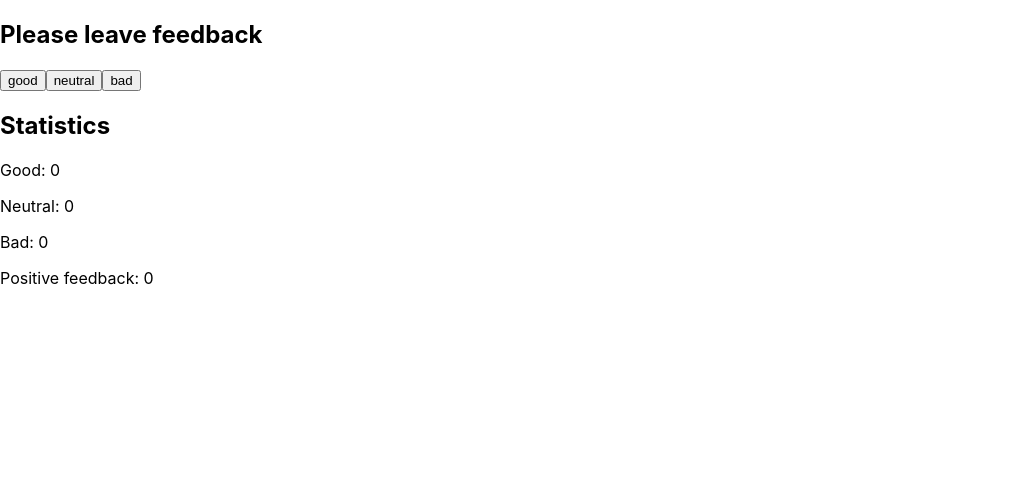
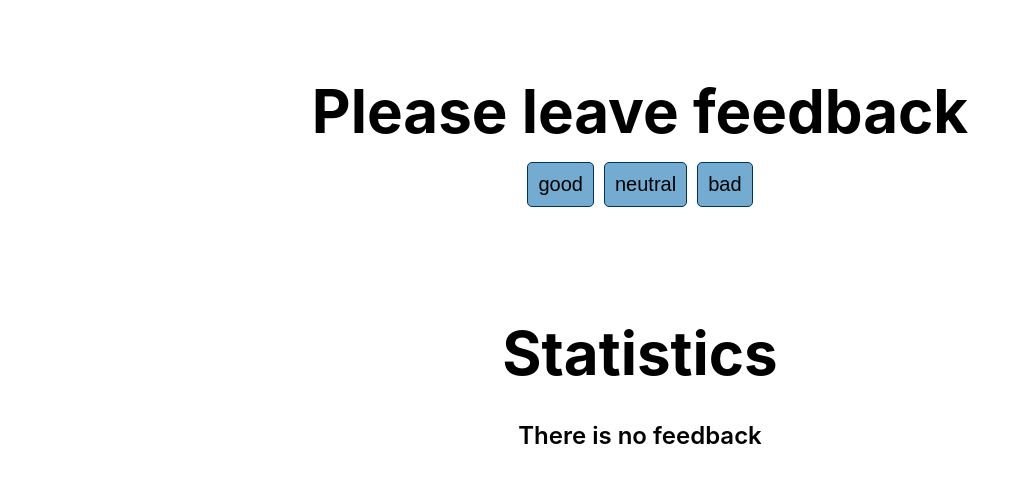
Before and after one commit to AcOo0/goit-react-hw-02-feedback, a React (Create React App) app: page / in a window 1280 px wide. Shown: the top 482 px of the page, without its empty margins (0-1031 px from the left). Built offline with nearby package versions, Linux system fonts and the light colour scheme.

Commit message:
Update homeWork

```diff
--- /dev/null
+++ b/src/components/Feedback/Block/Block.jsx
@@ -0,0 +1,12 @@
+import styles from './block.module.css';
+
+const Block = ({ title, children }) => {
+    return (
+        <div className={styles.block}>
+            <h3 className={styles.blockTitle}>{title}</h3>
+            {children}
+        </div>
+    )
+}
+
+export default Block
--- /dev/null
+++ b/src/components/Feedback/Block/block.module.css
@@ -0,0 +1,10 @@
+.block {
+  text-align: center;
+  padding: 15px;
+}
+
+.blockTitle {
+  font-size: 60px;
+  font-weight: bold;
+  margin-bottom: 15px;
+}
--- a/src/components/Feedback/Feedback.jsx
+++ b/src/components/Feedback/Feedback.jsx
@@ -1,8 +1,11 @@
 import { Component } from 'react';
 
+import Block from './Block/Block';
+import FeedbackOptions from './FeedbackOptions/FeedbackOptions';
+import Statistics from './Statistics/Statistics';
+import Notification from './Notification/Notification';
 
-
-import styles from './feedback.modules.css';
+import styles from './feedback.module.css';
 
 class Feedback extends Component {
     static feedbackOptions = ['good', 'neutral', 'bad']
@@ -28,7 +31,7 @@ class Feedback extends Component {
         return Number(((value / total) * 100).toFixed(2));
     }
 
-    leaveFeedback(keyName) {
+    leaveFeedback = (keyName) => {
         this.setState(prevState => {
             return {
                 [keyName]: prevState[keyName] + 1
@@ -39,27 +42,18 @@ class Feedback extends Component {
     render() {
         const { good, neutral, bad } = this.state;
 
-        const buttonElements = Feedback.feedbackOptions.map(name => <button onClick={(()=> this.leaveFeedback(name))} key={name}>{name}</button>)
-
-        // const total = this.calcTotal();
+        const total = this.calcTotal();
 
         const positivePercentage = this.calcPercentage("good");
 
         return (
             <div className={styles.wrapper}>
-                <div className={styles.block}>
-                    <h2 className={styles.blockTitle}>Please leave feedback</h2>
-                    {buttonElements}
-                </div>
-                <h2 className={styles.blockTitle}>Statistics</h2>
-                <p>Good: {good}</p>
-                <p>Neutral: {neutral}</p>
-                <p>Bad: {bad}</p>
-                <p>Positive feedback: {positivePercentage}</p>
-                <div>
-
-                </div>
-            </div>
+                <Block title='Please leave feedback' >
+                    <FeedbackOptions options={Feedback.feedbackOptions} leaveFeedback={this.leaveFeedback}/>
+                </Block>
+                <Block title='Statistics'>
+                    {this.calcTotal() ? (<Statistics good={good} neutral={neutral} bad={bad} total={total} positivePercentage={positivePercentage} />) : (<Notification title= 'There is no feedback'/>)}
+                </Block></div>
         )
     }
 }
--- /dev/null
+++ b/src/components/Feedback/FeedbackOptions/FeedbackOptions.jsx
@@ -0,0 +1,9 @@
+import styles from './feedbackOptions.module.css'
+
+const FeedbackOptions = ({ options, leaveFeedback }) => {
+
+    const buttonElements = options.map(name => <button onClick={(()=> leaveFeedback(name))} key={name} className={styles.button}>{name}</button>)
+
+    return <div className={styles.buttonWrap}>{buttonElements}</div>
+}
+export default FeedbackOptions;
--- /dev/null
+++ b/src/components/Feedback/FeedbackOptions/feedbackOptions.module.css
@@ -0,0 +1,18 @@
+.button {
+  font-size: 20px;
+  padding: 10px;
+  border-radius: 5px;
+  border: 1px solid rgb(0, 52, 87);
+  background-color: rgba(0, 103, 172, 0.548);
+}
+
+.button:hover {
+  background-color: rgba(13, 85, 133, 0.699);
+}
+
+.buttonWrap {
+  display: flex;
+  gap: 10px;
+  justify-content: center;
+  align-items: center;
+}
--- /dev/null
+++ b/src/components/Feedback/Notification/Notification.jsx
@@ -0,0 +1,9 @@
+import styles from './notification.module.css'
+
+const Notification = ({ title }) => {
+    return (
+        <h4 className={styles.title}>{title}</h4>
+    )
+}
+
+export default Notification;
--- /dev/null
+++ b/src/components/Feedback/Notification/notification.module.css
@@ -0,0 +1,4 @@
+.title {
+  font-size: 24px;
+  font-weight: 600;
+}
--- /dev/null
+++ b/src/components/Feedback/Statistics/Statistics.jsx
@@ -0,0 +1,16 @@
+import styles from './statistics.module.css'
+
+const Statistics = ({ good, neutral, bad, total, positivePercentage }) => {
+    return (
+        <>
+        <p className={styles.text}>Good: {good}</p>
+        <p className={styles.text}>Neutral: {neutral}</p>
+        <p className={styles.text}>Bad: {bad}</p>
+        <p className={styles.text}>Total: {total}</p>
+        <p className={styles.text}>Positive feedback: {positivePercentage}%</p>
+        </>
+
+    )
+}
+
+export default Statistics;
--- /dev/null
+++ b/src/components/Feedback/Statistics/statistics.module.css
@@ -0,0 +1,3 @@
+.text {
+  font-size: 20px;
+}
--- /dev/null
+++ b/src/components/Feedback/feedback.module.css
@@ -0,0 +1,6 @@
+.wrapper {
+  display: flex;
+  gap: 20px;
+  align-items: center;
+  flex-direction: column;
+}
--- a/src/components/Feedback/feedback.modules.css
+++ /dev/null
@@ -1,15 +0,0 @@
-.wrapper {
-  display: flex;
-  align-items: flex-start;
-  gap: 30px;
-}
-
-.block {
-  padding: 15px;
-}
-
-.blockTitle {
-  font-size: 18px;
-  font-weight: bold;
-  margin-bottom: 15px;
-}
```
